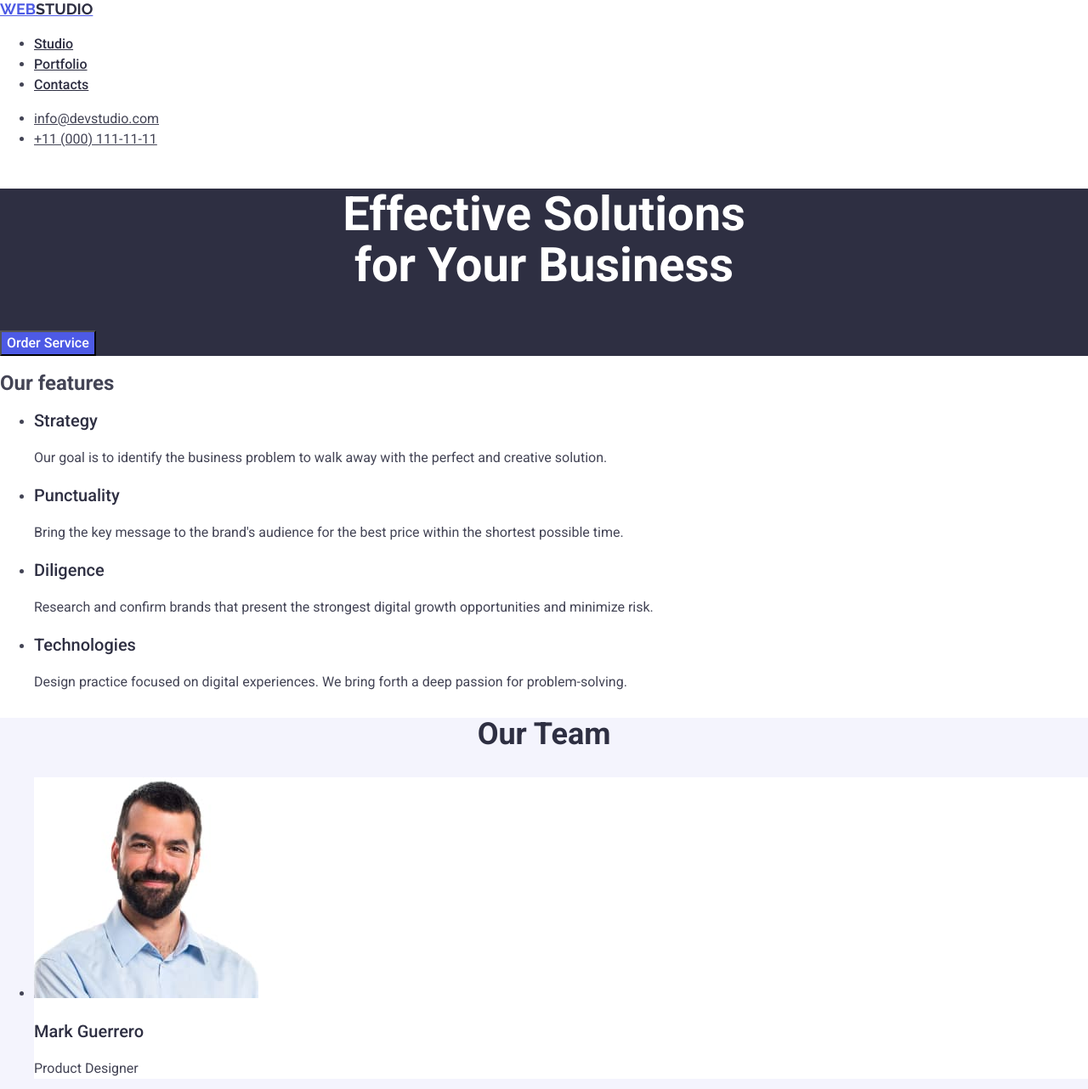
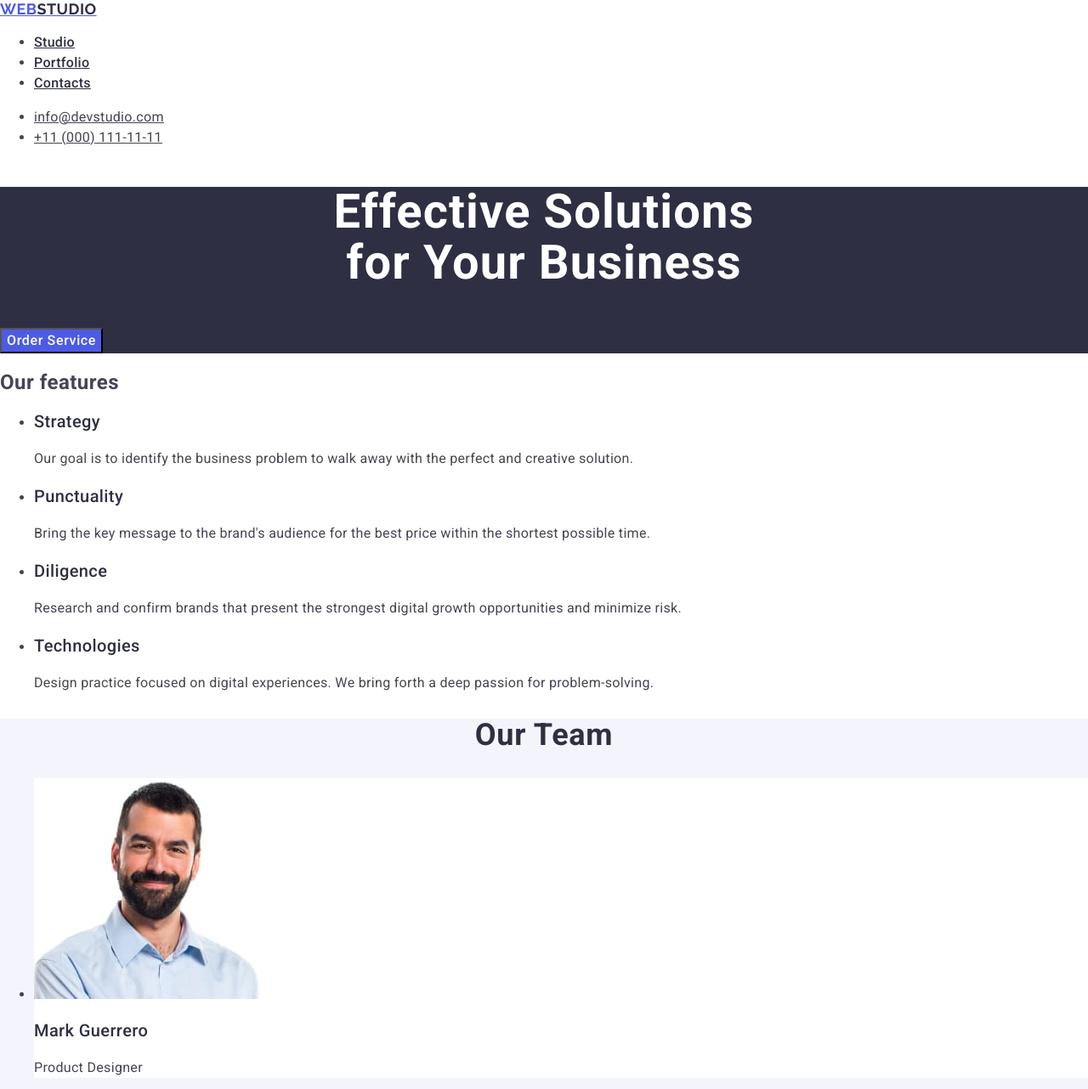
Before and after one commit to coskun90/goit-markup-hw-02, a plain HTML site: page index.html in a window 1280 px wide. Shown: the top 1282 px of the page at 85% size. Drawn offline with nearby package versions, Linux system fonts and the light colour scheme.

Commit message:
em değerleri girildi

```diff
--- a/css/styles.css
+++ b/css/styles.css
@@ -7,8 +7,8 @@ body {
   background-color: #ffffff;
   font-weight: regular;
   font-size: 16px;
-  line-height: 24px;
-  letter-spacing: 2%;
+  line-height: 1.17;
+  letter-spacing: 0.03em;
 }
 
 /* --- HEADER ALANI --- */
@@ -33,7 +33,7 @@ body {
   font-weight: 500;
   font-size: 16px;
   line-height: 24px;
-  letter-spacing: 2%;
+  letter-spacing: 0.02em;
   color: #2e2f42;
 }
 
@@ -52,7 +52,7 @@ body {
 .adres-link {
   font-size: 16px;
   line-height: 24px;
-  letter-spacing: 2%;
+  letter-spacing: 0.02em;
   color: #434455;
 }
 
@@ -71,9 +71,9 @@ body {
 /* "cta-section" class'ındaki H1 tag'inin özellikleri */
 .cta-section > h1 {
   font-size: 56px;
-  line-height: 60px;
+  line-height: 1.07;
   text-align: center;
-  letter-spacing: 2%;
+  letter-spacing: 0.02em;
   color: #ffffff;
 }
 
@@ -84,7 +84,7 @@ body {
   font-weight: 500;
   font-size: 16px;
   line-height: 24px;
-  letter-spacing: 4%;
+  letter-spacing: 0.04em;
   color: #ffffff;
 }
 
@@ -101,7 +101,7 @@ body {
   font-weight: 500;
   font-size: 20px;
   line-height: 1.2;
-  letter-spacing: 2%;
+  letter-spacing: 0.02em;
   color: #2e2f42;
 }
 
@@ -109,7 +109,7 @@ body {
 .vision-list-paragraph {
   font-size: 16px;
   line-height: 24px;
-  letter-spacing: 2%;
+  letter-spacing: 0.02em;
   color: #434455;
 }
 
@@ -124,7 +124,7 @@ body {
   font-size: 36px;
   line-height: 1.11;
   text-align: center;
-  letter-spacing: 2%;
+  letter-spacing: 0.02em;
   text-transform: capitalize;
   color: #2e2f42;
 }
@@ -139,7 +139,7 @@ body {
   font-weight: 500;
   font-size: 20px;
   line-height: 1.2;
-  letter-spacing: 2%;
+  letter-spacing: 0.02em;
   color: #2e2f42;
 }
 
@@ -147,7 +147,7 @@ body {
 .team-list-paragraph {
   font-size: 16px;
   line-height: 24px;
-  letter-spacing: 2%;
+  letter-spacing: 0.02em;
   color: #434455;
 }
 
@@ -157,7 +157,7 @@ body {
   font-size: 36px;
   line-height: 1.11;
   text-align: center;
-  letter-spacing: 2%;
+  letter-spacing: 0.02em;
   text-transform: capitalize;
   color: #2e2f42;
 }
@@ -167,7 +167,7 @@ body {
   font-weight: 500;
   font-size: 20px;
   line-height: 1.2;
-  letter-spacing: 2%;
+  letter-spacing: 0.02em;
   color: #2e2f42;
 }
 
@@ -175,7 +175,7 @@ body {
 .portfolio-list-paragraph {
   font-size: 16px;
   line-height: 24px;
-  letter-spacing: 2%;
+  letter-spacing: 0.02em;
   color: #434455;
 }
 
@@ -205,5 +205,5 @@ body {
 .footer-paragraph {
   line-height: 24px;
   color: #f4f4fd;
-  letter-spacing: 2%;
+  letter-spacing: 0.02em;
 }
```
